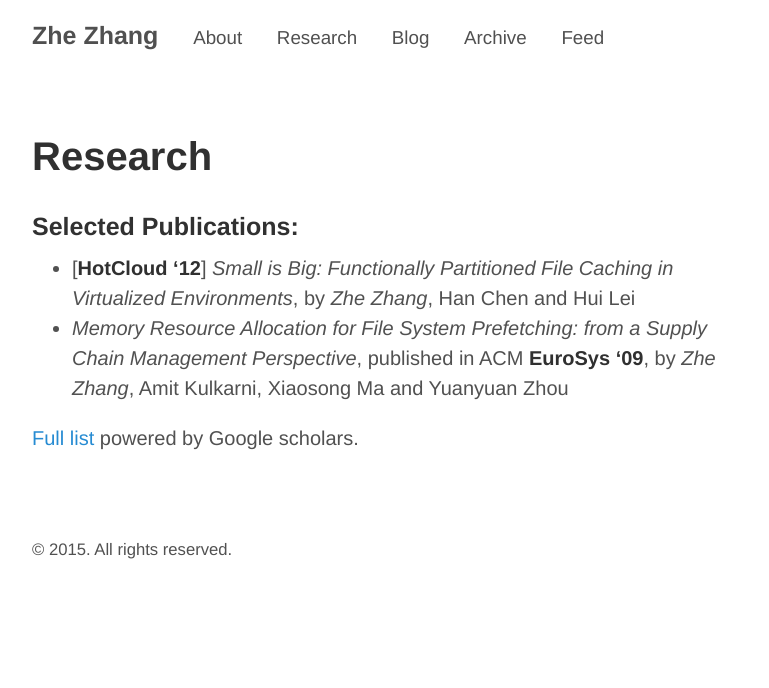
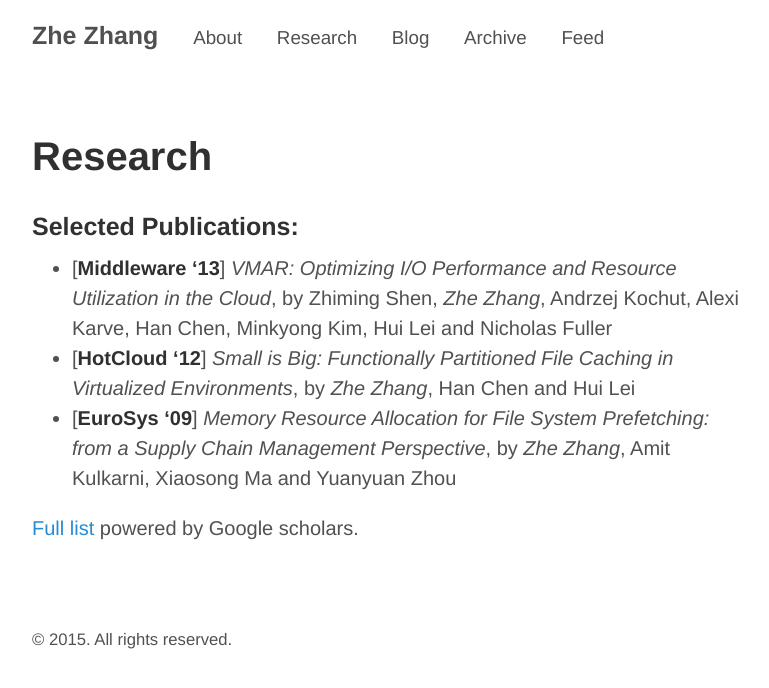
Before and after one commit to zhe-thoughts/zhe-thoughts.github.io, a Jekyll site: the page built from research.md, in a window 1280 px wide. Shown: the top 688 px of the page, without its empty margins (248-1017 px from the left). Built offline with Jekyll 4.4.1, drawn with Linux system fonts in a browser that asks for light colours.

Commit message:
Publications

```diff
--- a/research.md
+++ b/research.md
@@ -3,7 +3,8 @@ layout: page
 title: Research
 ---
 ### Selected Publications:
+* [**Middleware '13**] *VMAR: Optimizing I/O Performance and Resource Utilization in the Cloud*, by Zhiming Shen, _Zhe Zhang_, Andrzej Kochut, Alexi Karve, Han Chen, Minkyong Kim, Hui Lei and Nicholas Fuller
 * [**HotCloud '12**] *Small is Big: Functionally Partitioned File Caching in Virtualized Environments*, by _Zhe Zhang_, Han Chen and Hui Lei
-* *Memory Resource Allocation for File System Prefetching: from a Supply Chain Management Perspective*, published in ACM **EuroSys '09**, by _Zhe Zhang_, Amit Kulkarni, Xiaosong Ma and Yuanyuan Zhou
+* [**EuroSys '09**] *Memory Resource Allocation for File System Prefetching: from a Supply Chain Management Perspective*, by _Zhe Zhang_, Amit Kulkarni, Xiaosong Ma and Yuanyuan Zhou
 
 [Full list](https://scholar.google.com/citations?user=21fWeu8AAAAJ) powered by Google scholars.
```
Also changed, not shown: about.md (+2 -0 lines).
